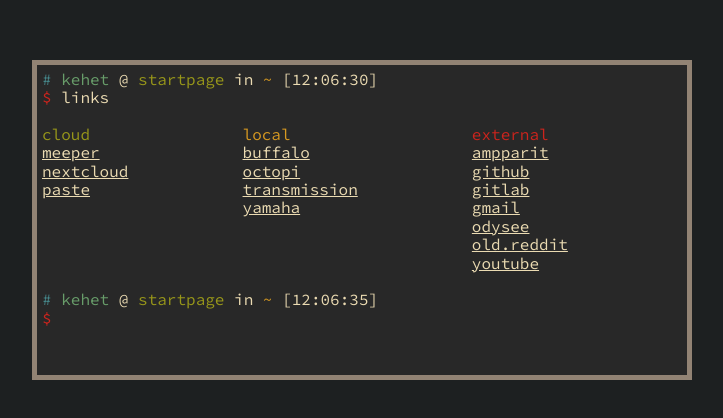
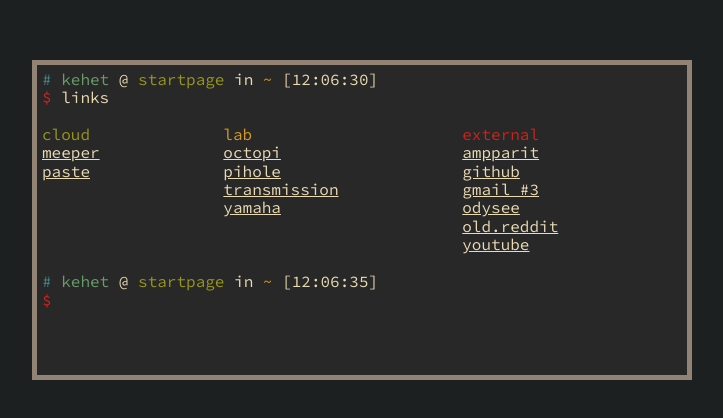
Before and after one commit to Kehet/start-kehet-com, a website built with Vite: page index.html in a window 1280 px wide. Shown: the part 180-598 px from the top of the page, without its empty margins (278-1001 px from the left). Built offline with nearby package versions, Linux system fonts and the light colour scheme.

Commit message:
Update index.html

```diff
--- a/index.html
+++ b/index.html
@@ -26,14 +26,13 @@
         <ul>
             <li class="dark_green">cloud</li>
             <li><a href="https://meeper.kehet.com/" rel="nofollow">meeper</a></li>
-            <li><a href="https://files.kehet.com/" rel="nofollow">nextcloud</a></li>
             <li><a href="https://paste.kehet.com/" rel="nofollow">paste</a></li>
         </ul>
 
         <ul>
-            <li class="dark_yellow">local</li>
-            <li><a href="http://192.168.1.11/" rel="nofollow">buffalo</a></li>
+            <li class="dark_yellow">lab</li>
             <li><a href="http://octopi.local" rel="nofollow">octopi</a></li>
+            <li><a href="http://192.168.1.10/admin/" rel="nofollow">pihole</a></li>
             <li><a href="http://homefen.local:9091/transmission/" rel="nofollow">transmission</a></li>
             <li><a href="http://192.168.1.5/" rel="nofollow">yamaha</a></li>
         </ul>
@@ -42,8 +41,7 @@
             <li class="dark_red">external</li>
             <li><a href="https://www.ampparit.com/" rel="nofollow">ampparit</a></li>
             <li><a href="https://github.com/" rel="nofollow">github</a></li>
-            <li><a href="https://gitlab.com/" rel="nofollow">gitlab</a></li>
-            <li><a href="https://mail.google.com/mail/u/3/#inbox" rel="nofollow">gmail</a></li>
+            <li><a href="https://mail.google.com/mail/u/3/#inbox" rel="nofollow">gmail #3</a></li>
             <li><a href="https://odysee.com/" rel="nofollow">odysee</a></li>
             <li><a href="https://old.reddit.com/" rel="nofollow">old.reddit</a></li>
             <li><a href="https://www.youtube.com/" rel="nofollow">youtube</a></li>
```
